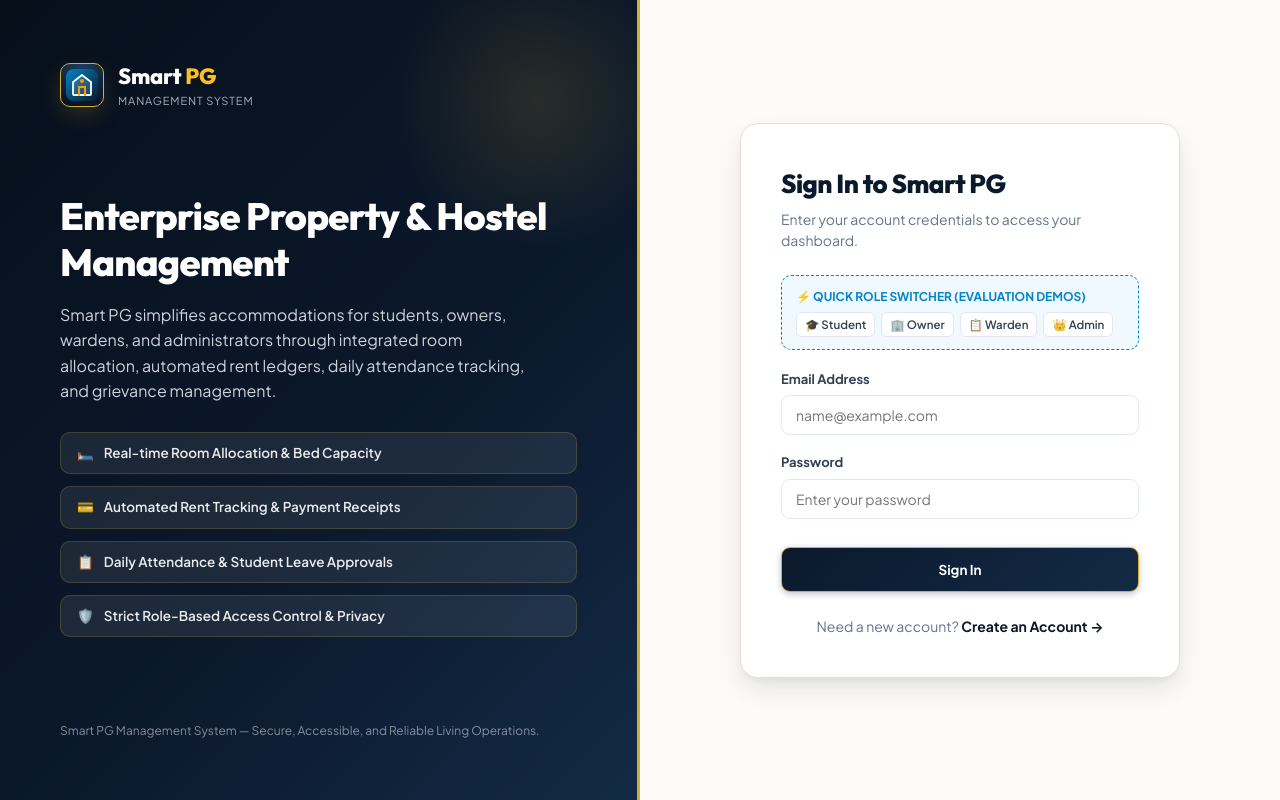
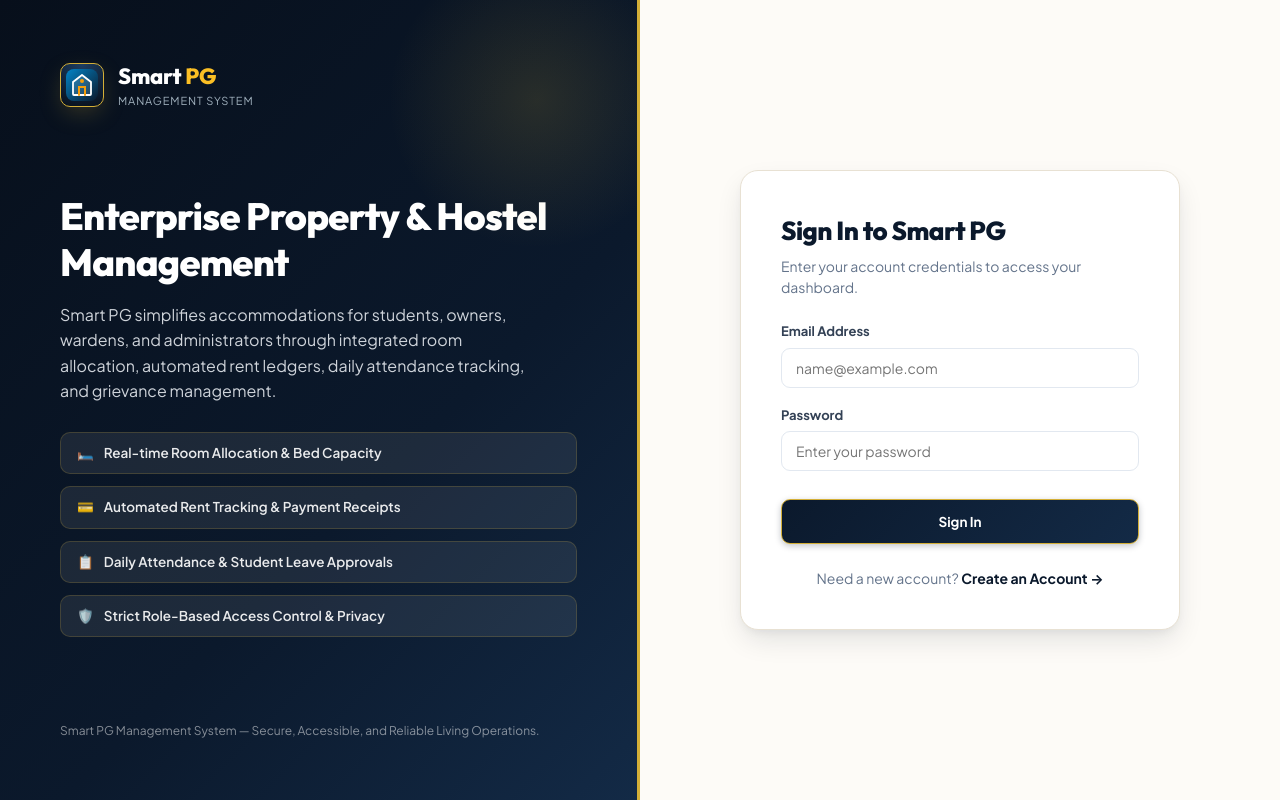
Before and after one commit to Harsha151606/Smart_PG_Frontend, a React (Create React App) app: page /login in a window 1280 px wide. Built offline with nearby package versions, Linux system fonts and the light colour scheme; no server answers.

Commit message:
2nd commit

```diff
--- a/src/pages/Login.jsx
+++ b/src/pages/Login.jsx
@@ -13,16 +13,19 @@ function Login() {
 
   const handleLogin = async (e) => {
     e.preventDefault();
-    setError("");
-
-    if (!email || !password) {
+    const cleanEmail = (email || "").trim();
+    if (!cleanEmail || !password) {
       setError("Please enter your email and password.");
       return;
     }
 
     setLoading(true);
+    setError("");
     try {
-      const response = await api.post("/auth/login", { email, password });
+      const response = await api.post("/auth/login", {
+        email: cleanEmail,
+        password: password,
+      });
 
       const loggedInUser = {
         id: response.data.userId,
@@ -36,7 +39,7 @@ function Login() {
       localStorage.setItem("token", response.data.token);
       localStorage.setItem("role", response.data.role);
 
-      // Navigate to role-specific dashboard
+      // Navigate to role-specific dashboard based on trusted role from server
       if (response.data.role === "ADMIN") {
         navigate("/admin");
       } else if (response.data.role === "OWNER") {
@@ -51,12 +54,6 @@ function Login() {
     } finally {
       setLoading(false);
     }
-  };
-
-  const fillDemo = (demoEmail) => {
-    setEmail(demoEmail);
-    setPassword("password123");
-    setError("");
   };
 
   return (
@@ -109,41 +106,6 @@ function Login() {
         <div className="auth-form-card">
           <h2>Sign In to Smart PG</h2>
           <p className="auth-sub">Enter your account credentials to access your dashboard.</p>
-
-          {/* Quick Demo Switcher */}
-          <div className="demo-account-box">
-            <p>⚡ Quick Role Switcher (Evaluation Demos)</p>
-            <div className="demo-chips">
-              <button
-                type="button"
-                className="demo-chip"
-                onClick={() => fillDemo("student@smartpg.com")}
-              >
-                🎓 Student
-              </button>
-              <button
-                type="button"
-                className="demo-chip"
-                onClick={() => fillDemo("owner@smartpg.com")}
-              >
-                🏢 Owner
-              </button>
-              <button
-                type="button"
-                className="demo-chip"
-                onClick={() => fillDemo("warden@smartpg.com")}
-              >
-                📋 Warden
-              </button>
-              <button
-                type="button"
-                className="demo-chip"
-                onClick={() => fillDemo("admin@smartpg.com")}
-              >
-                👑 Admin
-              </button>
-            </div>
-          </div>
 
           {error && (
             <div className="feedback-banner feedback-error">
--- a/src/pages/Register.jsx
+++ b/src/pages/Register.jsx
@@ -52,12 +52,17 @@ function Register() {
       return;
     }
 
+    if (!["STUDENT", "OWNER", "WARDEN"].includes(role)) {
+      setError("Registration is restricted to Student, Property Owner, or Hostel Warden.");
+      return;
+    }
+
     setLoading(true);
     try {
       await api.post("/auth/register", {
-        name,
-        email,
-        password,
+        name: name.trim(),
+        email: email.trim().toLowerCase(),
+        password: password.trim(),
         role,
       });
 
@@ -198,7 +203,6 @@ function Register() {
                 <option value="STUDENT">Student (Resident)</option>
                 <option value="OWNER">Property Owner</option>
                 <option value="WARDEN">Hostel Warden</option>
-                <option value="ADMIN">System Administrator</option>
               </select>
             </div>
 
```
Also changed, not shown: 1 other file (tests, documents, lock files or other folders).
